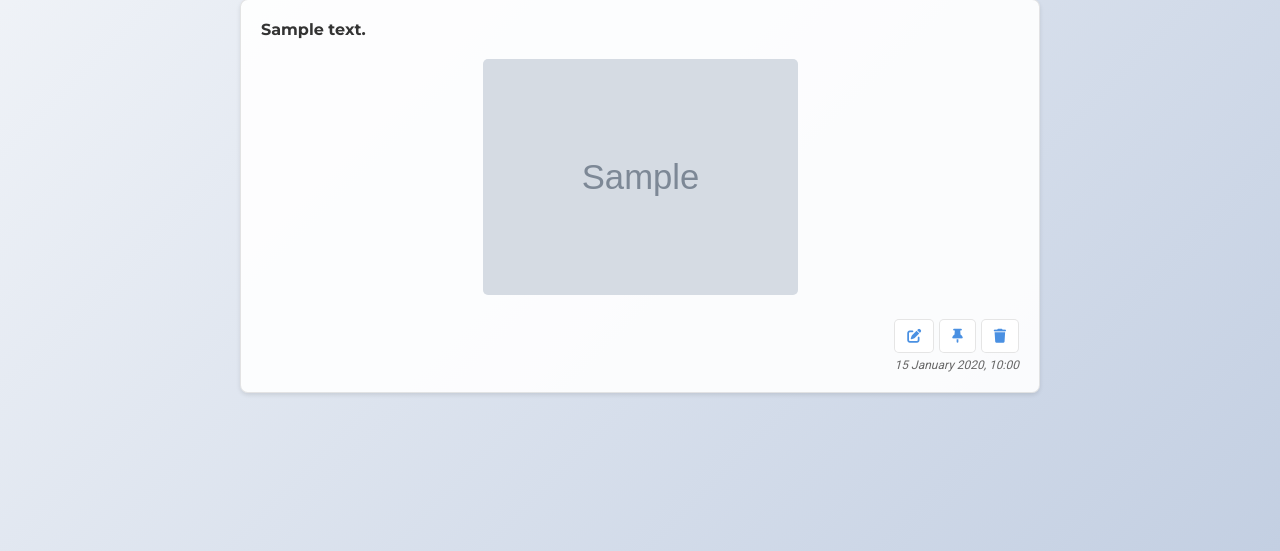
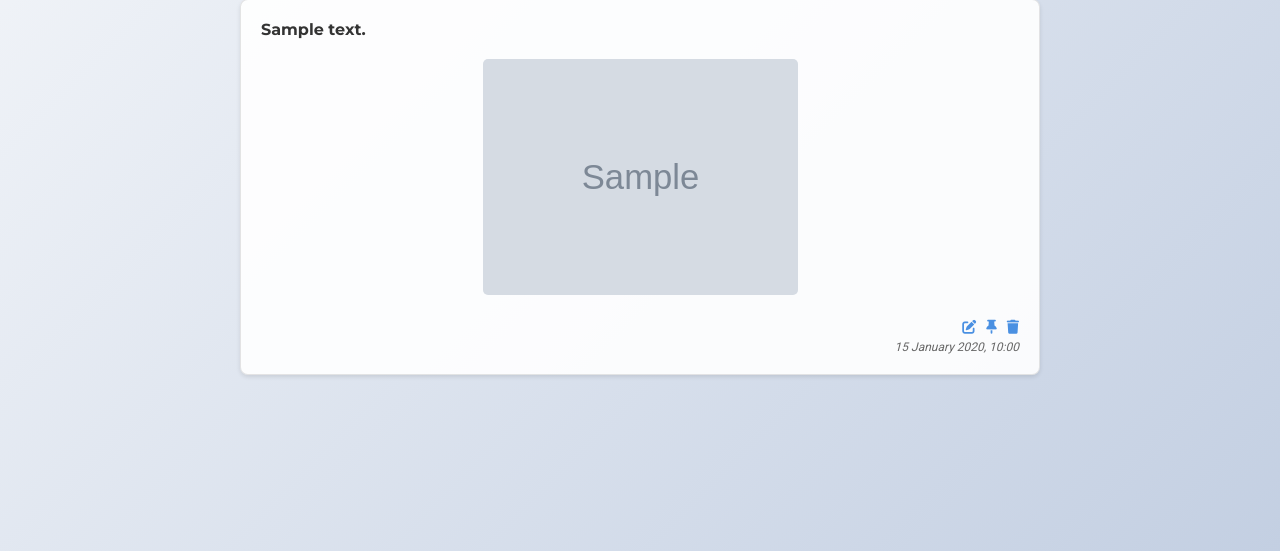
Before and after one commit to Spaceoceanoutlook/Bookmark, a Flask app: page /theme/1 in a window 1280 px wide. Shown: the part 249-800 px from the top of the page. Run offline with Flask 3, Linux system fonts and the light colour scheme; a user stored in the database is signed in; tables that the repository leaves empty hold one stand-in row (values such as "Sample post"); grey boxes marked "Sample" are stand-in pictures.

Commit message:
edit buttons for theme

```diff
--- a/app/static/css/home.css
+++ b/app/static/css/home.css
@@ -224,7 +224,7 @@ main {
     background-color: transparent;
     color: #4A90E2;
     border: none;
-    padding: 0; /* Возможно, здесь padding: 0 */
+    padding: 0;
     cursor: pointer;
     font-size: 14px;
 }
--- a/app/static/css/theme.css
+++ b/app/static/css/theme.css
@@ -186,24 +186,18 @@ main {
 
 .actions {
     display: flex;
-    gap: 5px;
+    gap: 10px;
     justify-content: right;
     margin-top: 10px;
 }
 
 .actions button {
-    background-color: rgba(255, 255, 255, 0.9);
+    background-color: transparent;
     color: #4A90E2;
-    border: 1px solid rgba(0, 0, 0, 0.1);
-    padding: 8px 12px;
-    border-radius: 5px;
+    border: none;
+    padding: 0;
     cursor: pointer;
     font-size: 14px;
-    transition: background-color 0.3s ease;
-}
-
-.actions button:hover {
-    background-color: rgba(255, 255, 255, 0.8);
 }
 
 #photoPreview {
```
